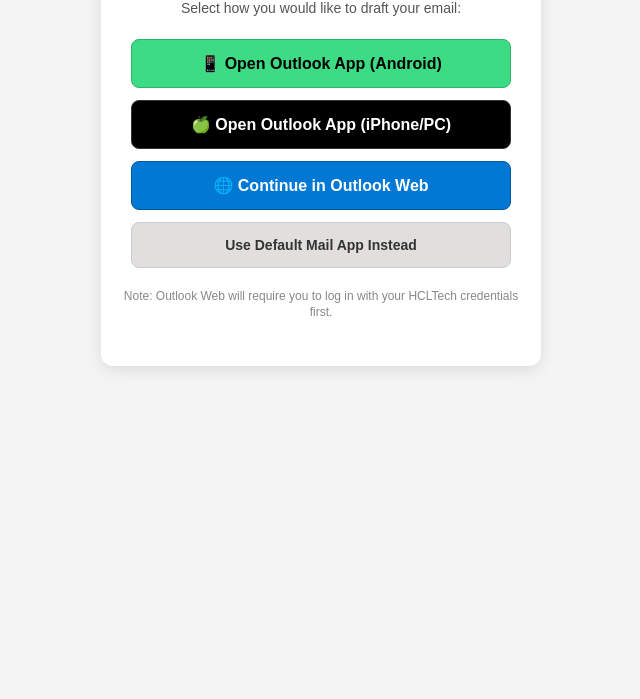
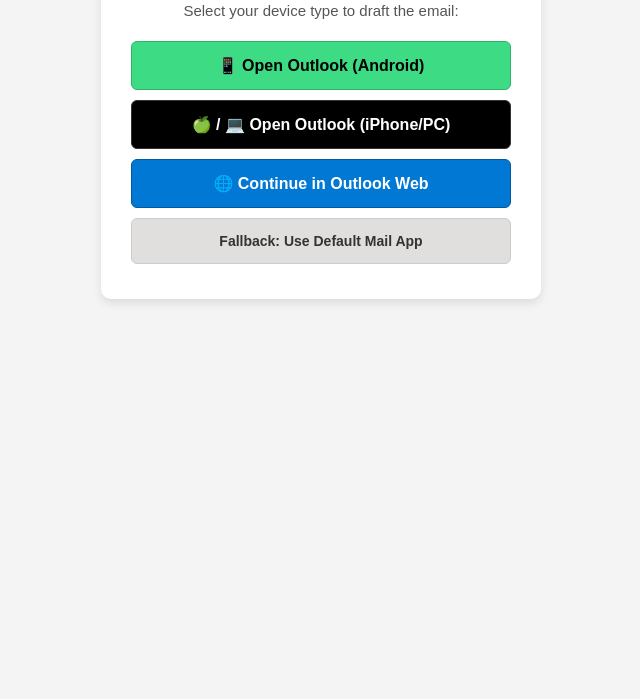
Before and after one commit to mdmaazkhan-31/MMK_IT_Automaton, a plain HTML site: page index.html in a window 1280 px wide. Shown: the part 101-800 px from the top of the page, without its empty margins (319-959 px from the left). Drawn offline with Linux system fonts and the light colour scheme.

Commit message:
Update index.html

```diff
--- a/index.html
+++ b/index.html
@@ -5,32 +5,28 @@
     <meta name="viewport" content="width=device-width, initial-scale=1.0">
     <title>IT Submit Form</title>
     <style>
-        body { font-family: Arial, sans-serif; text-align: center; padding: 25px 15px; background-color: #f4f4f4; }
-        .container { background: white; padding: 25px 20px; border-radius: 12px; box-shadow: 0px 4px 15px rgba(0,0,0,0.1); max-width: 400px; margin: auto; }
-        h2 { color: #333; margin-top: 0; margin-bottom: 10px;}
-        p { color: #555; font-size: 14px; line-height: 1.4; margin-bottom: 20px; }
-        .btn { display: block; margin: 12px auto; padding: 14px 15px; text-decoration: none; border-radius: 8px; font-weight: bold; width: 95%; box-sizing: border-box; transition: 0.2s; }
-
-        /* Button Colors */
+        body { font-family: Arial, sans-serif; text-align: center; padding: 20px 15px; background-color: #f4f4f4; }
+        .container { background: white; padding: 25px 20px; border-radius: 10px; box-shadow: 0px 4px 10px rgba(0,0,0,0.1); max-width: 400px; margin: auto; }
+        h2 { color: #333; margin-top: 0; }
+        p { color: #555; font-size: 15px; line-height: 1.4; margin-bottom: 20px; }
+        .btn { display: block; margin: 10px auto; padding: 14px 15px; text-decoration: none; border-radius: 6px; font-weight: bold; width: 95%; box-sizing: border-box; }
         .btn-android { background-color: #3DDC84; color: #000; border: 1px solid #2bb56a; }
         .btn-apple { background-color: #000000; color: white; border: 1px solid #333; }
         .btn-web { background-color: #0078D4; color: white; border: 1px solid #005a9e; }
         .btn-secondary { background-color: #e1dfdd; color: #333; border: 1px solid #ccc; font-size: 14px; }
-
-        .note { font-size: 12px; color: #888; margin-top: 20px; }
     </style>
 </head>
 <body>
     <div class="container">
         <h2>IT Submit Form</h2>
-        <p>Select how you would like to draft your email:</p>
+        <p>Select your device type to draft the email:</p>
 
         <a class="btn btn-android" href="intent:N4Engineers.Corporate@hcltech.com,dponoidasez@hcltech.com?cc=Rajeev.dutt@hcltech.com&subject=IT%20Submit%20%7C%20%3C%3CReason%3E%3E%20%7C%20%3C%3CHostname%3E%3E&body=Hi%20Team,%0A%0AI%20am%20submitting%20my%20system%20having%20hostname%20as%20%22%3C%3CHostname%3E%3E%22%20with/without%20charger%20and%20with/without%20Lan%20Connector.%20No%20data%20backup%20is%20required.%0A%0ADetails:%0AName:%20%0AEmployee%20Code:%20%0AModel:%20%0ASerial%20Number:%20%0AReason:%20%0A%0ARegards,#Intent;scheme=mailto;package=com.microsoft.office.outlook;end;">
-            📱 Open Outlook App (Android)
+            📱 Open Outlook (Android)
         </a>
 
         <a class="btn btn-apple" href="ms-outlook://compose?to=N4Engineers.Corporate@hcltech.com,dponoidasez@hcltech.com&cc=Rajeev.dutt@hcltech.com&subject=IT%20Submit%20%7C%20%3C%3CReason%3E%3E%20%7C%20%3C%3CHostname%3E%3E&body=Hi%20Team,%0A%0AI%20am%20submitting%20my%20system%20having%20hostname%20as%20%22%3C%3CHostname%3E%3E%22%20with/without%20charger%20and%20with/without%20Lan%20Connector.%20No%20data%20backup%20is%20required.%0A%0ADetails:%0AName:%20%0AEmployee%20Code:%20%0AModel:%20%0ASerial%20Number:%20%0AReason:%20%0A%0ARegards,">
-            🍏 Open Outlook App (iPhone/PC)
+            🍏 / 💻 Open Outlook (iPhone/PC)
         </a>
 
         <a class="btn btn-web" target="_blank" href="https://outlook.office.com/mail/deeplink/compose?to=N4Engineers.Corporate@hcltech.com,dponoidasez@hcltech.com&cc=Rajeev.dutt@hcltech.com&subject=IT%20Submit%20%7C%20%3C%3CReason%3E%3E%20%7C%20%3C%3CHostname%3E%3E&body=Hi%20Team,%0A%0AI%20am%20submitting%20my%20system%20having%20hostname%20as%20%22%3C%3CHostname%3E%3E%22%20with/without%20charger%20and%20with/without%20Lan%20Connector.%20No%20data%20backup%20is%20required.%0A%0ADetails:%0AName:%20%0AEmployee%20Code:%20%0AModel:%20%0ASerial%20Number:%20%0AReason:%20%0A%0ARegards,">
@@ -38,10 +34,9 @@
         </a>
 
         <a class="btn btn-secondary" href="mailto:N4Engineers.Corporate@hcltech.com,dponoidasez@hcltech.com?cc=Rajeev.dutt@hcltech.com&subject=IT%20Submit%20%7C%20%3C%3CReason%3E%3E%20%7C%20%3C%3CHostname%3E%3E&body=Hi%20Team,%0A%0AI%20am%20submitting%20my%20system%20having%20hostname%20as%20%22%3C%3CHostname%3E%3E%22%20with/without%20charger%20and%20with/without%20Lan%20Connector.%20No%20data%20backup%20is%20required.%0A%0ADetails:%0AName:%20%0AEmployee%20Code:%20%0AModel:%20%0ASerial%20Number:%20%0AReason:%20%0A%0ARegards,">
-            Use Default Mail App Instead
+            Fallback: Use Default Mail App
         </a>
 
-        <p class="note">Note: Outlook Web will require you to log in with your HCLTech credentials first.</p>
     </div>
 </body>
 </html>
```
